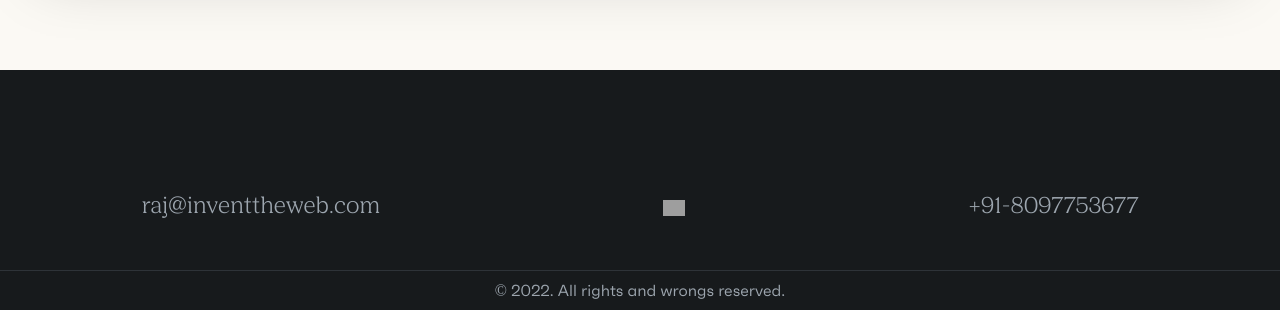
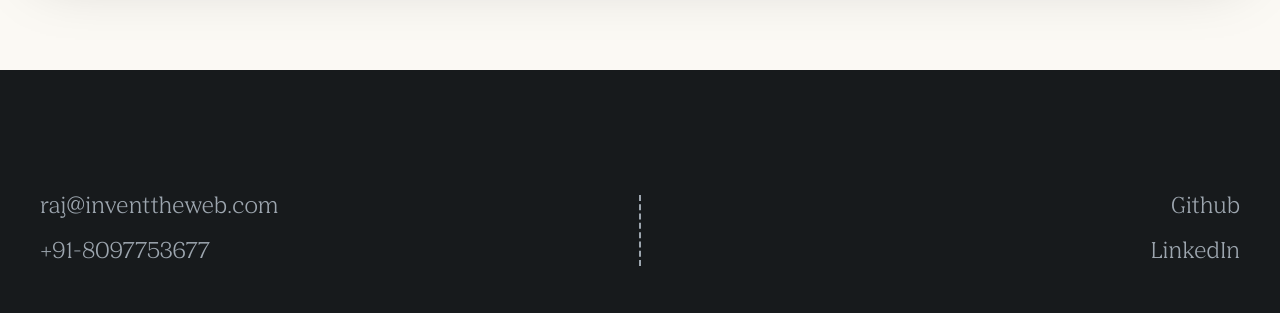
Before and after one commit to mrrajsoni/inventtheweb, a Gatsby site: page / in a window 1280 px wide. Shown: the part 3123-3436 px from the top of the page. Built offline with nearby package versions, Linux system fonts and the light colour scheme; Gatsby itself is replaced by a stand-in of ours; no server answers; grey boxes are pictures that could not be loaded.

Commit message:
Modify the footer structure

```diff
--- a/src/components/Footer/Footer.js
+++ b/src/components/Footer/Footer.js
@@ -1,24 +1,7 @@
 import * as React from "react"
 import "../../styles/footer.scss"
-import Github from "../../images/svg/github.svg"
-import Linkedin from "../../images/svg/linkedin.svg"
-import { Link } from "gatsby"
-import Lottie from "lottie-web"
 
 const Footer = () => {
-  let animationContainer = React.createRef()
-  React.useEffect(() => {
-    const anim = Lottie.loadAnimation({
-      container: animationContainer.current, // the dom element that will contain the animation
-      renderer: "svg",
-      loop: true,
-      autoplay: true,
-      path: "../../images/animations/github.json",
-    })
-
-    return anim.destroy()
-  }, [])
-
   const getYear = () => {
     const d = new Date()
     const currentYear = d.getFullYear()
@@ -27,23 +10,27 @@ const Footer = () => {
 
   const SocialIcons = () => {
     return (
-      <section className="social-icons-container">
-        <Link to="https://github.com/mrrajsoni">
-          <span ref={animationContainer}></span>
-        </Link>
-        <Link to="https://github.com/mrrajsoni">
-          <img src={Linkedin} alt="LinkedIn icon" />
-        </Link>
+      <section className="social-icons-container flex flex-col gap-5 items-end">
+        <a href="https://github.com/mrrajsoni" target="_blank" rel="noreferrer">
+          Github
+        </a>
+        <a
+          href="https://www.linkedin.com/in/raj-soni1996/"
+          target="_blank"
+          rel="noreferrer"
+        >
+          LinkedIn
+        </a>
       </section>
     )
   }
 
   const EmailInfo = () => {
-    return <Link to="mailto:raj@inventtheweb.com">raj@inventtheweb.com</Link>
+    return <a href="mailto:raj@inventtheweb.com">raj@inventtheweb.com</a>
   }
 
   const ContactInfo = () => {
-    return <Link to="tel:+91-8097753677">+91-8097753677</Link>
+    return <a href="tel:+91-8097753677">+91-8097753677</a>
   }
   const Copyright = () => {
     return (
@@ -54,10 +41,16 @@ const Footer = () => {
   }
   return (
     <footer>
-      <section className={`footer-container flex justify-around items-center `}>
-        <EmailInfo />
-        <SocialIcons />
-        <ContactInfo />
+      <section
+        className={`footer-container margin-container flex justify-around flex-col md:items-center md:flex-row `}
+      >
+        <div className="flex flex-col gap-5 mb-5 md:mb-0 items-start border-right">
+          <EmailInfo />
+          <ContactInfo />
+        </div>
+        <div className="">
+          <SocialIcons />
+        </div>
       </section>
       <Copyright />
     </footer>
```
